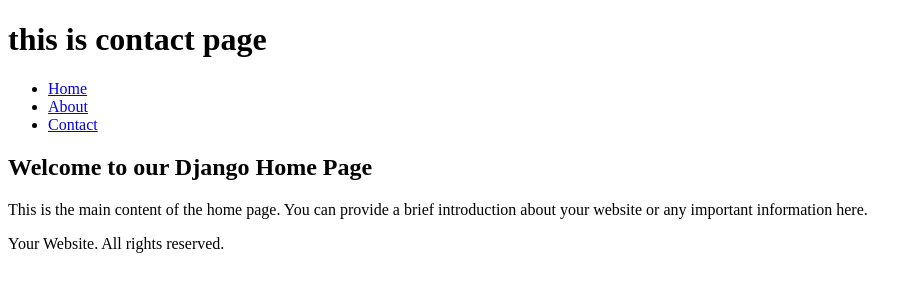
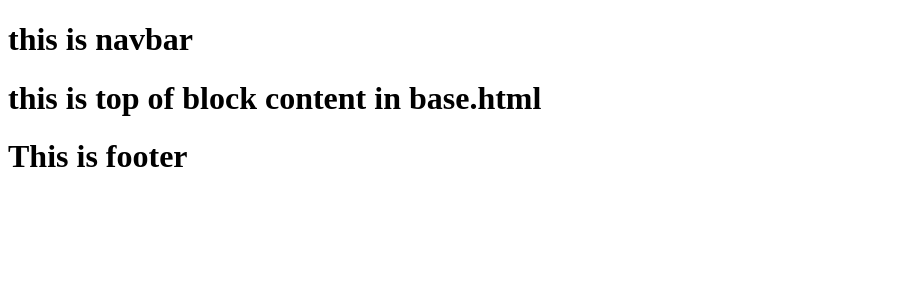
Before and after one commit to Althaf-official/complex_concepts_django, a Django app: template src/test_project/templates/contact.html in a window 1280 px wide. Shown: the top 300 px of the page, without its empty margins (0-922 px from the left). Run offline with Django 3.2, Linux system fonts and the light colour scheme; the template is opened without the code that fills it, so the values that code supplies are empty.

Commit message:
Templating Engine

```diff
--- a/src/test_project/pages/views.py
+++ b/src/test_project/pages/views.py
@@ -20,7 +20,3 @@ def about_view(request, *args, **kwargs):
 
 def social_view(request, *args, **kwargs):
     return render(request, "social.html",{})
-
-
-def contact_view(*args, **kwargs):
-    return HttpResponse("<h1>contact page</h1>")
--- /dev/null
+++ b/src/test_project/templates/base.html
@@ -0,0 +1,22 @@
+<!doctype html>
+<html>
+    <head>
+        <title>
+            DJANGO TITLE
+        </title>
+    </head>
+    <body>
+        <h1>
+            this is navbar
+        </h1>
+        <h1>this is top of block content in base.html</h1>
+        {% block content %}
+
+        <h1>block content base.html</h1>
+
+        {% endblock %}
+    </body>
+    <footer>
+        <h1>This is footer</h1>
+    </footer>
+</html>
--- a/src/test_project/templates/contact.html
+++ b/src/test_project/templates/contact.html
@@ -1,32 +1,7 @@
-<!DOCTYPE html>
-<html lang="en">
-<head>
-    <meta charset="UTF-8">
-    <meta name="viewport" content="width=device-width, initial-scale=1.0">
-    <title>this is sample title</title>
-    <!-- Include your CSS and JavaScript files here -->
-</head>
-<body>
-    <header>
-        <h1>this is contact page</h1>
-        <nav>
-            <ul>
-                <li><a href="#">Home</a></li>
-                <li><a href="#">About</a></li>
-                <li><a href="#">Contact</a></li>
-            </ul>
-        </nav>
-    </header>
+{% extends 'base.html'%}
 
-    <main>
-        <section>
-            <h2>Welcome to our Django Home Page</h2>
-            <p>This is the main content of the home page. You can provide a brief introduction about your website or any important information here.</p>
-        </section>
-    </main>
+{% block content %}
+{% endblock content %}
 
-    <footer>
-        <p> Your Website. All rights reserved.</p>
-    </footer>
-</body>
-</html>
+<h1>this is Contact page</h1>
+<p>this is paragraph</p>
```
Also changed, not shown: src/test_project/templates/about.html (+6 -29 lines), src/test_project/templates/home.html (+2 -32 lines), src/test_project/templates/social.html (+1 -32 lines).
